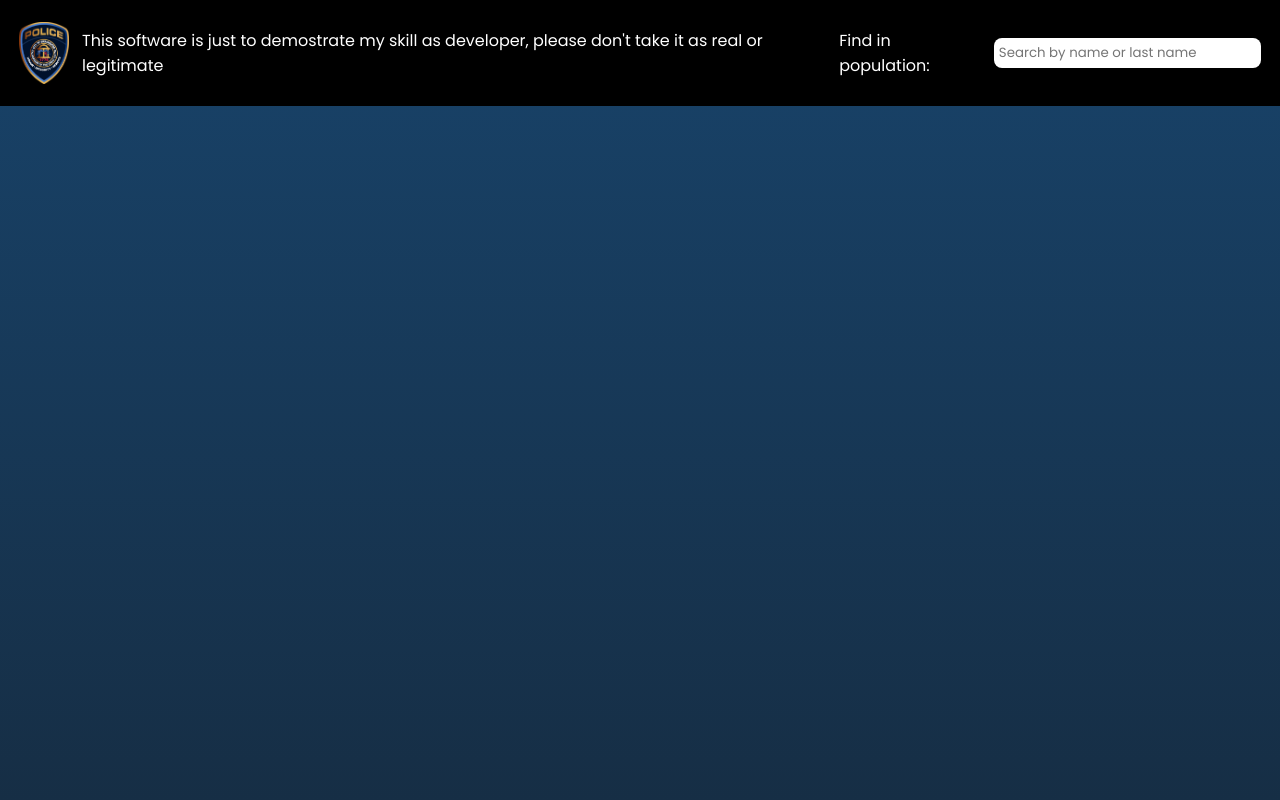
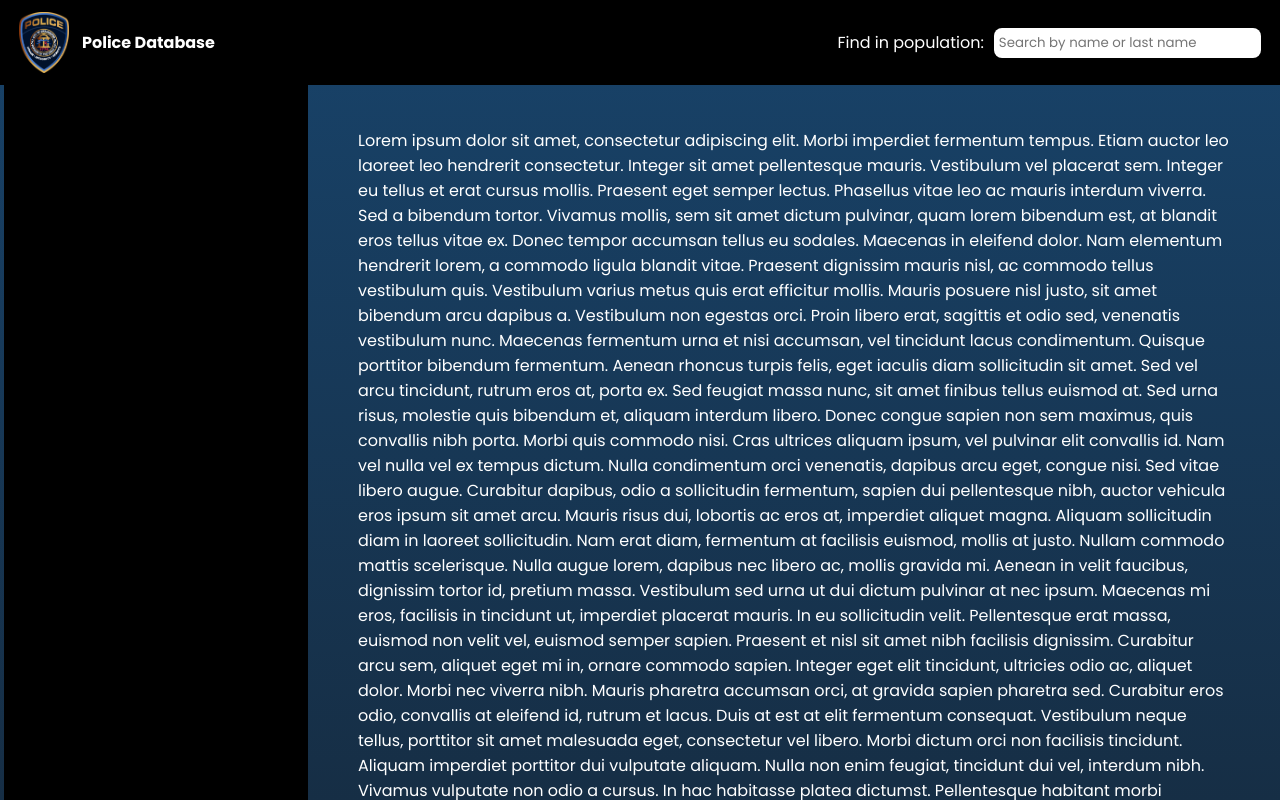
Before and after one commit to alanicio/react_police_database, a React (Create React App) app: page / in a window 1280 px wide. Built offline with nearby package versions, Linux system fonts and the light colour scheme.

Commit message:
conente layout and fake sidebar done

```diff
--- /dev/null
+++ b/src/components/Layout/Frame/Frame.tsx
@@ -0,0 +1,14 @@
+import React from "react";
+import Header from "./Header";
+import Sidebar from "./Sidebar";
+
+const Frame = () => {
+   return (
+      <>
+         <Header />;
+         <Sidebar />
+      </>
+   );
+};
+
+export default Frame;
--- a/src/components/Layout/Header/Header.tsx
+++ b/src/components/Layout/Frame/Header/Header.tsx
@@ -1,6 +1,6 @@
 import React, { useState } from "react";
 import { HeaderContainer } from "./styled";
-import LogoPolice from "../../../assets/logos/LogoPolice.png";
+import LogoPolice from "../../../../assets/logos/LogoPolice.png";
 
 const Header = () => {
    const [search, setSearch] = useState<string>("");
@@ -12,10 +12,11 @@ const Header = () => {
    return (
       <HeaderContainer>
          <img src={LogoPolice} alt="police" className="police-logo" />
-         <p>
+         {/*  <p>
             This software is just to demostrate my skill as developer, please
             don't take it as real or legitimate
-         </p>
+         </p> */}
+         <h4>Police Database</h4>
          <label htmlFor="search">Find in population:</label>
          <input
             type="text"
--- /dev/null
+++ b/src/components/Layout/Frame/Sidebar/Sidebar.tsx
@@ -0,0 +1,8 @@
+import React from "react";
+import { SidebarContainer } from "./styled";
+
+const Sidebar = () => {
+   return <SidebarContainer>Sidebar</SidebarContainer>;
+};
+
+export default Sidebar;
--- /dev/null
+++ b/src/components/Layout/Frame/Sidebar/index.ts
@@ -0,0 +1,3 @@
+import Sidebar from "./Sidebar";
+
+export default Sidebar;
--- /dev/null
+++ b/src/components/Layout/Frame/Sidebar/styled.ts
@@ -0,0 +1,7 @@
+import styled from "styled-components";
+
+export const SidebarContainer = styled.div`
+   height: 100%;
+   background-color: black;
+   width: 400px;
+`;
--- /dev/null
+++ b/src/components/Layout/Frame/index.ts
@@ -0,0 +1,3 @@
+import Frame from "./Frame";
+
+export default Frame;
--- a/src/components/Layout/Layout.tsx
+++ b/src/components/Layout/Layout.tsx
@@ -1,13 +1,17 @@
 import React from "react";
 import { Outlet } from "react-router-dom";
-import Header from "./Header";
-import { Main } from "./styled";
+import Frame from "./Frame";
+import { Content, Main } from "./styled";
 
 const Layout = () => {
    return (
       <Main>
-         <Header />
-         <Outlet />
+         <Frame />
+         <Content>
+            <div className="content-scroll">
+               <Outlet />
+            </div>
+         </Content>
       </Main>
    );
 };
--- a/src/components/Layout/styled.ts
+++ b/src/components/Layout/styled.ts
@@ -10,4 +10,21 @@ export const Main = styled.main`
    width: 100vw;
    height: 100vh;
    color: white;
+   display: flex;
 `;
+
+export const Content = styled.div`
+   width: 100%;
+   height: 100%;
+   max-width: 100%;
+   max-height: 100%;
+   padding-top: 88px;
+   box-sizing: border-box;
+   .content-scroll {
+      width: 100%;
+      height: 100%;
+      box-sizing: border-box;
+      overflow: auto;
+      padding: 40px 50px;
+   }
+`;
--- a/src/index.css
+++ b/src/index.css
@@ -23,3 +23,11 @@ textarea:focus,
 button:focus {
    outline: none;
 }
+
+h1,
+h2,
+h3,
+h4 {
+   margin: 0;
+   padding: 0;
+}
--- a/src/pages/Home/Home.tsx
+++ b/src/pages/Home/Home.tsx
@@ -1,7 +1,96 @@
 import React from "react";
 
 const Home = () => {
-  return <div>Home</div>;
+   return (
+      <div>
+         Lorem ipsum dolor sit amet, consectetur adipiscing elit. Morbi
+         imperdiet fermentum tempus. Etiam auctor leo laoreet leo hendrerit
+         consectetur. Integer sit amet pellentesque mauris. Vestibulum vel
+         placerat sem. Integer eu tellus et erat cursus mollis. Praesent eget
+         semper lectus. Phasellus vitae leo ac mauris interdum viverra. Sed a
+         bibendum tortor. Vivamus mollis, sem sit amet dictum pulvinar, quam
+         lorem bibendum est, at blandit eros tellus vitae ex. Donec tempor
+         accumsan tellus eu sodales. Maecenas in eleifend dolor. Nam elementum
+         hendrerit lorem, a commodo ligula blandit vitae. Praesent dignissim
+         mauris nisl, ac commodo tellus vestibulum quis. Vestibulum varius metus
+         quis erat efficitur mollis. Mauris posuere nisl justo, sit amet
+         bibendum arcu dapibus a. Vestibulum non egestas orci. Proin libero
+         erat, sagittis et odio sed, venenatis vestibulum nunc. Maecenas
+         fermentum urna et nisi accumsan, vel tincidunt lacus condimentum.
+         Quisque porttitor bibendum fermentum. Aenean rhoncus turpis felis, eget
+         iaculis diam sollicitudin sit amet. Sed vel arcu tincidunt, rutrum eros
+         at, porta ex. Sed feugiat massa nunc, sit amet finibus tellus euismod
+         at. Sed urna risus, molestie quis bibendum et, aliquam interdum libero.
+         Donec congue sapien non sem maximus, quis convallis nibh porta. Morbi
+         quis commodo nisi. Cras ultrices aliquam ipsum, vel pulvinar elit
+         convallis id. Nam vel nulla vel ex tempus dictum. Nulla condimentum
+         orci venenatis, dapibus arcu eget, congue nisi. Sed vitae libero augue.
+         Curabitur dapibus, odio a sollicitudin fermentum, sapien dui
+         pellentesque nibh, auctor vehicula eros ipsum sit amet arcu. Mauris
+         risus dui, lobortis ac eros at, imperdiet aliquet magna. Aliquam
+         sollicitudin diam in laoreet sollicitudin. Nam erat diam, fermentum at
+         facilisis euismod, mollis at justo. Nullam commodo mattis scelerisque.
+         Nulla augue lorem, dapibus nec libero ac, mollis gravida mi. Aenean in
+         velit faucibus, dignissim tortor id, pretium massa. Vestibulum sed urna
+         ut dui dictum pulvinar at nec ipsum. Maecenas mi eros, facilisis in
+         tincidunt ut, imperdiet placerat mauris. In eu sollicitudin velit.
+         Pellentesque erat massa, euismod non velit vel, euismod semper sapien.
+         Praesent et nisl sit amet nibh facilisis dignissim. Curabitur arcu sem,
+         aliquet eget mi in, ornare commodo sapien. Integer eget elit tincidunt,
+         ultricies odio ac, aliquet dolor. Morbi nec viverra nibh. Mauris
+         pharetra accumsan orci, at gravida sapien pharetra sed. Curabitur eros
+         odio, convallis at eleifend id, rutrum et lacus. Duis at est at elit
+         fermentum consequat. Vestibulum neque tellus, porttitor sit amet
+         malesuada eget, consectetur vel libero. Morbi dictum orci non facilisis
+         tincidunt. Aliquam imperdiet porttitor dui vulputate aliquam. Nulla non
+         enim feugiat, tincidunt dui vel, interdum nibh. Vivamus vulputate non
+         odio a cursus. In hac habitasse platea dictumst. Pellentesque habitant
+         morbi tristique senectus et netus et malesuada fames ac turpis egestas.
+         Maecenas sit amet arcu vehicula, ultricies augue eu, fringilla dui. Ut
+         commodo ex lacus, eget vestibulum elit lacinia vitae. Suspendisse vel
+         eleifend massa. Nunc egestas nulla nec efficitur semper. Vivamus
+         pharetra malesuada sapien, non ultricies purus egestas eget. Aenean
+         lobortis purus at efficitur faucibus. Sed semper est ac nunc rhoncus
+         facilisis. Ut vel nisl nisi. Phasellus dictum velit ut nunc lacinia,
+         sit amet pharetra nunc faucibus. Duis diam diam, posuere eget tempus
+         in, auctor condimentum turpis. Vivamus ante libero, semper quis ex id,
+         tristique faucibus nibh. Vivamus luctus urna sed odio imperdiet
+         laoreet. Vestibulum a volutpat felis, id luctus urna. Pellentesque
+         habitant morbi tristique senectus et netus et malesuada fames ac turpis
+         egestas. Ut id tortor maximus nunc interdum porttitor. Proin turpis
+         enim, cursus vel leo vitae, pellentesque mollis eros. Nam non faucibus
+         justo. Ut lacinia odio ullamcorper pulvinar cursus. Donec risus nibh,
+         hendrerit et sapien eu, semper blandit orci. Sed luctus erat orci,
+         rutrum tincidunt nisi molestie sed. Donec sodales convallis mauris,
+         molestie sagittis lectus sollicitudin et. Donec pharetra urna felis, id
+         fermentum urna lobortis id. Pellentesque euismod nisi at risus maximus,
+         sed accumsan nisl euismod. In ut orci eget nunc tristique congue sit
+         amet ut dui. Nunc mauris lacus, ullamcorper vel cursus sed, elementum
+         non quam. Fusce augue velit, dapibus porttitor urna ut, rutrum euismod
+         ipsum. Suspendisse eget suscipit justo. Nullam vulputate sodales ante
+         ac viverra. Nulla facilisi. Curabitur pretium, elit sed facilisis
+         faucibus, leo nibh scelerisque massa, at accumsan orci ligula ut velit.
+         Morbi vel mattis elit. Mauris tincidunt risus magna, sit amet efficitur
+         ipsum malesuada at. Nulla rutrum urna ac commodo egestas. Aenean
+         scelerisque neque vel mi vehicula, quis elementum quam sagittis. Donec
+         hendrerit diam et diam feugiat lobortis vitae at neque. Nunc enim nunc,
+         euismod a pulvinar eget, vulputate ac quam. Vivamus venenatis, nibh in
+         elementum luctus, mauris ex pretium ligula, eget consectetur arcu urna
+         sed justo. Quisque tincidunt arcu quis pretium efficitur. Curabitur
+         elementum lectus augue, in accumsan elit suscipit sed. Suspendisse at
+         velit vitae metus vulputate facilisis. Pellentesque eleifend facilisis
+         nisi, ut ullamcorper diam rutrum vitae. Praesent molestie sed lacus a
+         accumsan. Sed mollis eget metus id malesuada. In eget mi et eros congue
+         rutrum nec eu massa. Fusce semper a nunc id malesuada. Praesent
+         porttitor tellus velit. Vestibulum tincidunt pellentesque augue sed
+         gravida. Duis diam purus, convallis id facilisis non, varius eu odio.
+         Nunc sagittis urna eu odio mollis, sed suscipit ipsum convallis. Nullam
+         rutrum urna sed quam sagittis sagittis. Donec ac vestibulum tortor, in
+         condimentum lectus. Sed id fringilla dui. Integer erat sapien, viverra
+         nec pellentesque sed, auctor vel tortor. Duis rutrum feugiat ligula, ac
+         bibendum odio. Sed volutpat erat sed purus rhoncus facilisis.
+      </div>
+   );
 };
 
 export default Home;
```
Also changed, not shown: src/components/Layout/Frame/Header/index.ts (renamed from src/components/Layout/Header/index.ts), src/components/Layout/Frame/Header/styled.ts (renamed from src/components/Layout/Header/styled.ts). Lines whose indentation alone changed are shown as unchanged.
